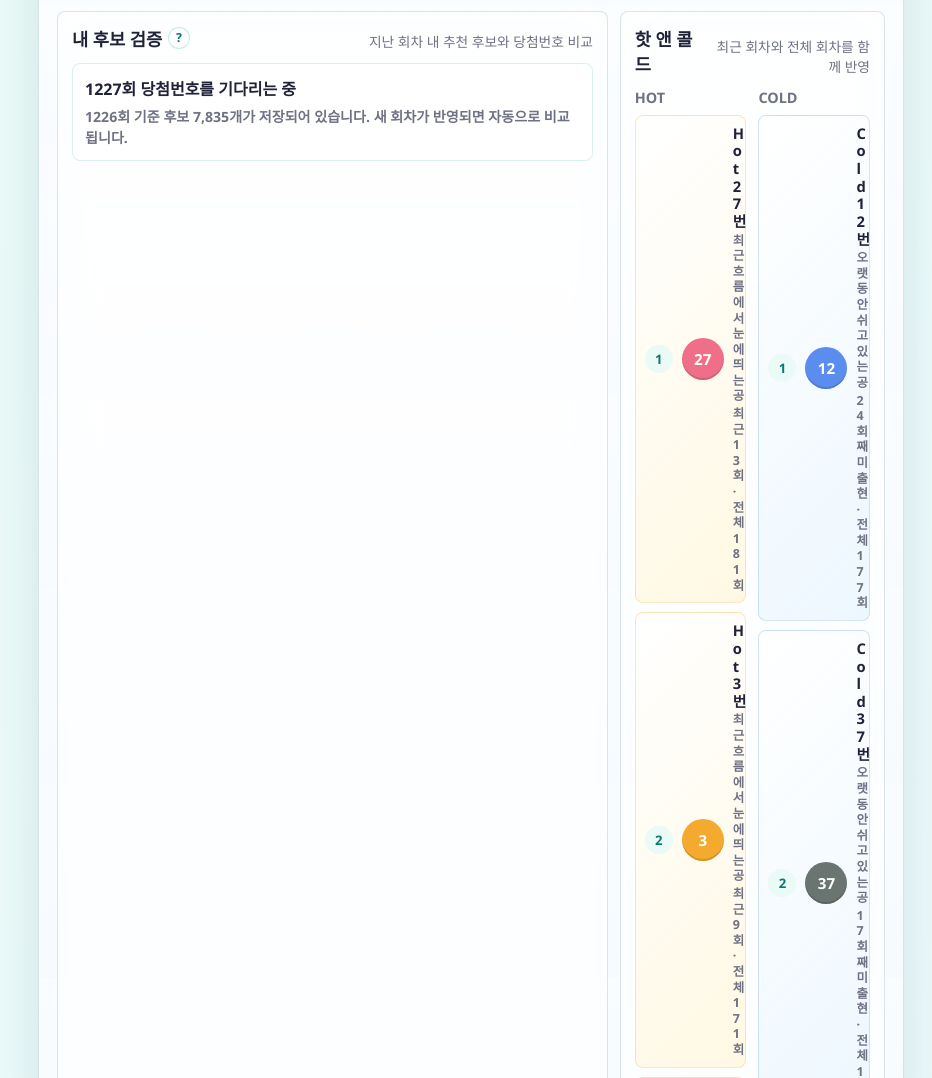
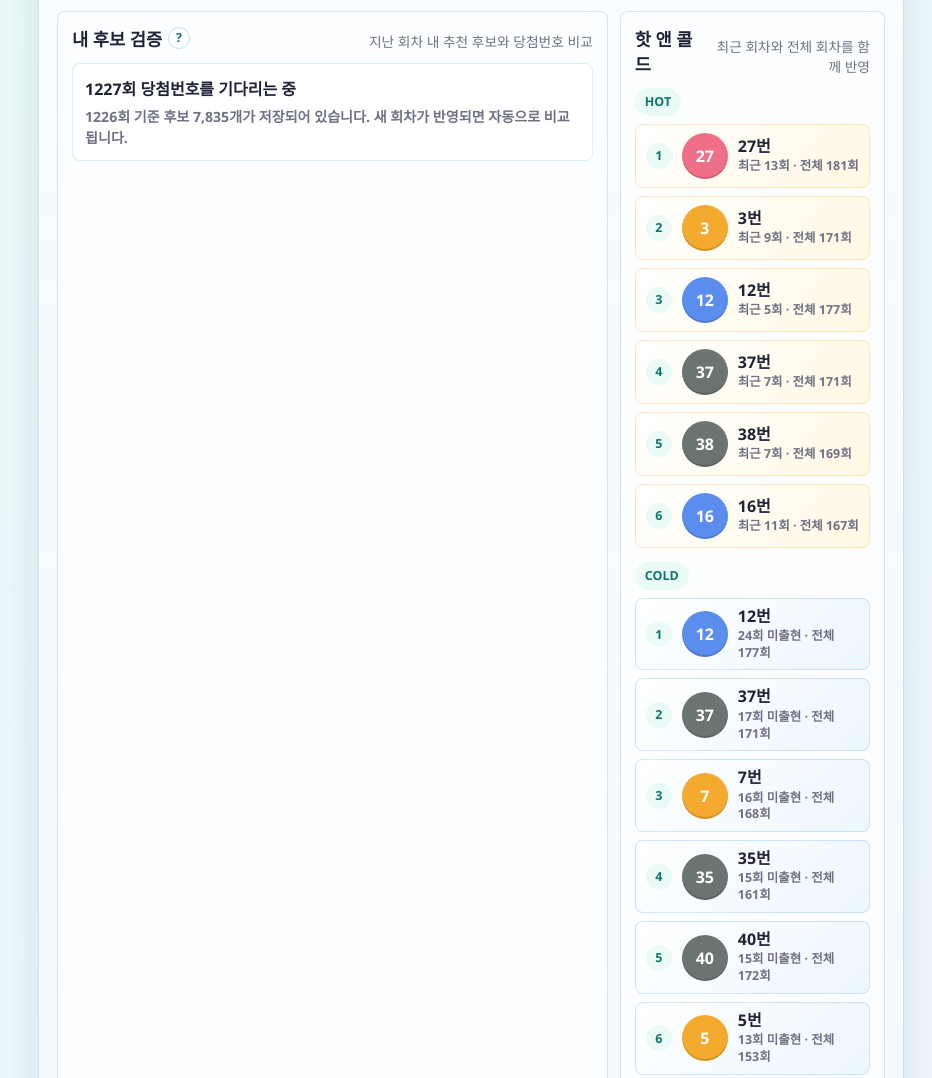
Before and after one commit to LAbri-112/saju-lotto, a website: page index.html in a window 1280 px wide. Shown: the part 3540-4618 px from the top of the page, without its empty margins (348-1280 px from the left). Drawn offline with Linux system fonts and the light colour scheme.

Commit message:
Add files via upload

```diff
--- a/app.js
+++ b/app.js
@@ -2717,20 +2717,17 @@
     const recent = stats.recentFrequency[number] || 0;
     const gap = latest.draw - stats.lastSeen[number];
     const isHot = type === "hot";
-    const label = isHot ? "Hot" : "Cold";
-    const meaning = isHot ? "최근 흐름에서 눈에 띄는 공" : "오랫동안 쉬고 있는 공";
     const detail = isHot
       ? `최근 ${recent}회 · 전체 ${total}회`
-      : `${gap}회째 미출현 · 전체 ${total}회`;
+      : `${gap}회 미출현 · 전체 ${total}회`;
 
     return `
       <li class="hot-cold-item ${isHot ? "is-hot" : "is-cold"}" title="${number}번 · ${detail}">
         <span class="hot-cold-rank">${index + 1}</span>
         <span class="hot-cold-ball">${renderBall(number)}</span>
         <span class="hot-cold-copy">
-          <strong>${label} ${number}번</strong>
-          <span>${meaning}</span>
-          <em>${detail}</em>
+          <strong>${number}번</strong>
+          <span>${detail}</span>
         </span>
       </li>
     `;
--- a/index.html
+++ b/index.html
@@ -7,7 +7,7 @@
     <title>사주 로또 추천기</title>
     <link rel="manifest" href="manifest.webmanifest" />
     <link rel="icon" href="assets/icon.svg" type="image/svg+xml" />
-    <link rel="stylesheet" href="styles.css?v=feedback-v19" />
+    <link rel="stylesheet" href="styles.css?v=feedback-v21" />
   </head>
   <body>
     <main class="app-shell">
@@ -362,7 +362,7 @@
 
     <div id="helpPopover" class="help-popover" hidden></div>
 
-    <script src="data/lotto-results.js?v=feedback-v19"></script>
-    <script src="app.js?v=feedback-v19"></script>
+    <script src="data/lotto-results.js?v=feedback-v21"></script>
+    <script src="app.js?v=feedback-v21"></script>
   </body>
 </html>
--- a/styles.css
+++ b/styles.css
@@ -993,7 +993,7 @@ button:focus-visible {
 .audit-result-main em,
 .audit-result-side span,
 .audit-result-side em,
-.candidate-best-line span {
+.candidate-best-line > span {
   display: block;
   color: var(--muted);
   font-size: 0.8rem;
@@ -1041,10 +1041,20 @@ button:focus-visible {
   color: var(--ink);
 }
 
-.compact-ball-line {
-  grid-template-columns: repeat(6, minmax(34px, 42px));
+.ball-line.compact-ball-line {
+  grid-template-columns: repeat(6, 44px);
   justify-content: start;
   margin-bottom: 0;
+}
+
+.ball-line.compact-ball-line .ball {
+  display: inline-grid;
+  width: 44px;
+  min-width: 0;
+  color: #fff;
+  font-size: 0.96rem;
+  line-height: 1;
+  place-items: center;
 }
 
 .metric {
@@ -1373,8 +1383,8 @@ button:focus-visible {
 
 .rank-columns {
   display: grid;
-  grid-template-columns: 1fr 1fr;
-  gap: 12px;
+  grid-template-columns: 1fr;
+  gap: 14px;
 }
 
 .rank-columns > div {
@@ -1382,13 +1392,23 @@ button:focus-visible {
 }
 
 .rank-columns h3 {
+  display: inline-flex;
+  min-height: 28px;
+  align-items: center;
+  border-radius: 999px;
+  background: rgba(233, 250, 247, 0.92);
+  color: var(--teal-dark);
   margin: 0 0 8px;
-  font-size: 0.9rem;
+  padding: 5px 10px;
+  font-size: 0.78rem;
+  font-weight: 900;
+  letter-spacing: 0;
 }
 
 .rank-list {
   display: grid;
-  gap: 9px;
+  grid-template-columns: repeat(auto-fit, minmax(188px, 1fr));
+  gap: 8px;
   margin: 0;
   padding-left: 0;
   list-style: none;
@@ -1396,14 +1416,14 @@ button:focus-visible {
 
 .hot-cold-item {
   display: grid;
-  grid-template-columns: 28px 42px minmax(0, 1fr);
-  align-items: center;
-  gap: 9px;
-  min-height: 62px;
+  grid-template-columns: 26px 46px minmax(92px, 1fr);
+  align-items: center;
+  gap: 10px;
+  min-height: 58px;
   border: 1px solid rgba(24, 169, 153, 0.14);
   border-radius: 8px;
   background: rgba(255, 255, 255, 0.76);
-  padding: 9px;
+  padding: 8px 10px;
 }
 
 .hot-cold-item.is-hot {
@@ -1418,13 +1438,13 @@ button:focus-visible {
 
 .hot-cold-rank {
   display: inline-grid;
-  width: 28px;
-  height: 28px;
+  width: 26px;
+  height: 26px;
   place-items: center;
   border-radius: 50%;
   background: rgba(233, 250, 247, 0.95);
   color: var(--teal-dark);
-  font-size: 0.82rem;
+  font-size: 0.78rem;
   font-weight: 900;
 }
 
@@ -1434,8 +1454,8 @@ button:focus-visible {
 }
 
 .hot-cold-ball .ball {
-  min-width: 42px;
-  font-size: 0.95rem;
+  min-width: 46px;
+  font-size: 1rem;
 }
 
 .hot-cold-copy {
@@ -1444,25 +1464,19 @@ button:focus-visible {
   min-width: 0;
 }
 
-.hot-cold-copy strong,
-.hot-cold-copy span,
-.hot-cold-copy em {
-  overflow-wrap: anywhere;
-}
-
 .hot-cold-copy strong {
   color: var(--ink);
-  font-size: 0.92rem;
+  font-size: 1rem;
   line-height: 1.2;
-}
-
-.hot-cold-copy span,
-.hot-cold-copy em {
+  white-space: nowrap;
+}
+
+.hot-cold-copy span {
   color: var(--muted);
   font-size: 0.78rem;
   font-weight: 700;
-  font-style: normal;
-  line-height: 1.25;
+  line-height: 1.35;
+  word-break: keep-all;
 }
 
 .pattern-report {
@@ -1990,8 +2004,14 @@ button:focus-visible {
     grid-row: span 2;
   }
 
-  .compact-ball-line {
-    grid-template-columns: repeat(6, minmax(36px, 1fr));
+  .ball-line.compact-ball-line {
+    grid-template-columns: repeat(6, 38px);
+    gap: 6px;
+  }
+
+  .ball-line.compact-ball-line .ball {
+    width: 38px;
+    font-size: 0.9rem;
   }
 
   .draw-balls {
```
Also changed, not shown: service-worker.js (+4 -4 lines).
